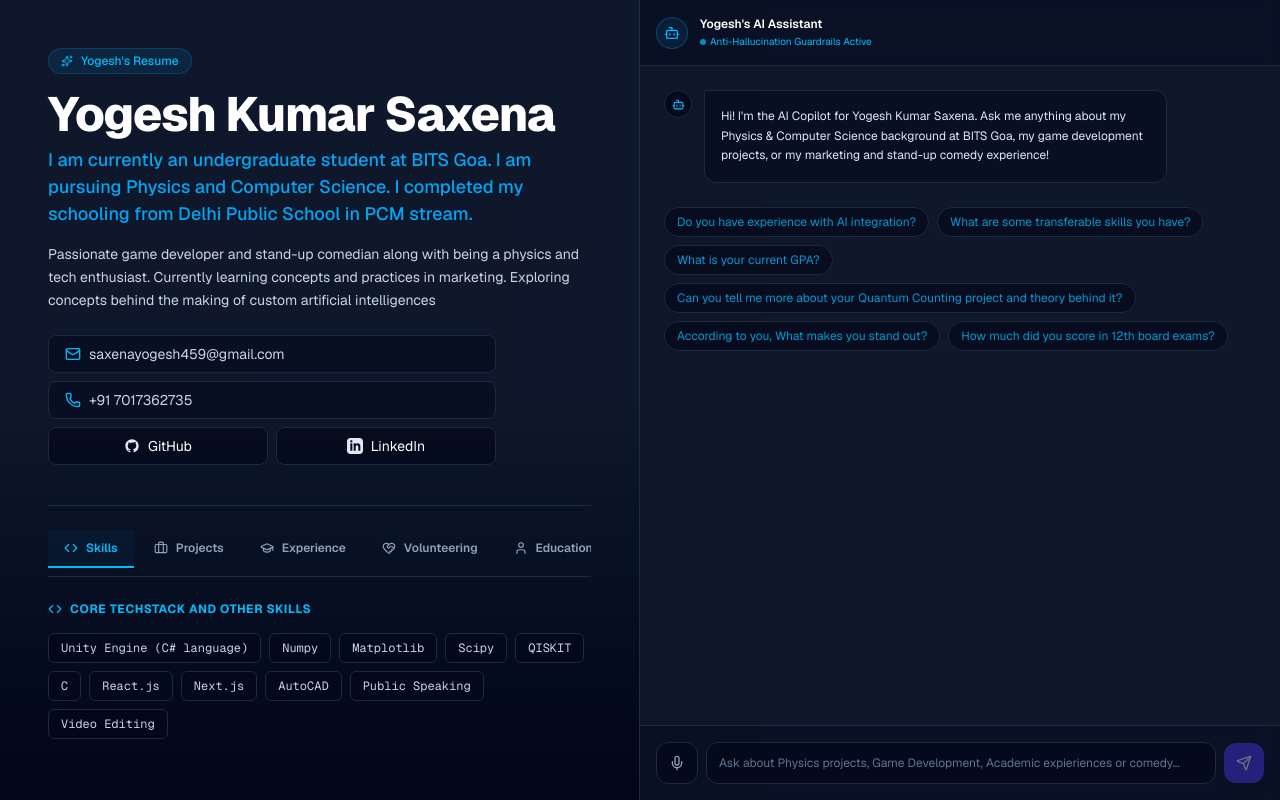
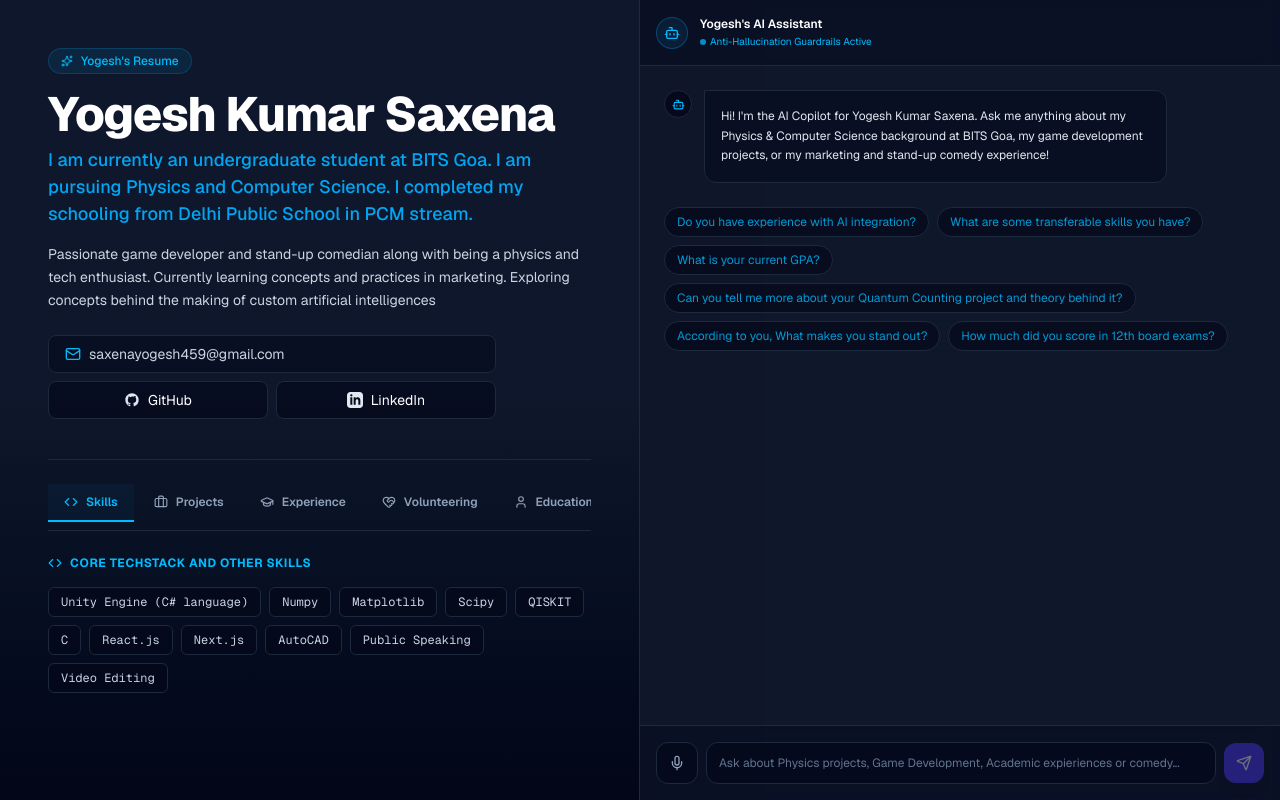
Before and after one commit to Yogi123-des/Resume-Copilot-, a Next.js app in the folder ai-portfolio/: page / in a window 1280 px wide. Built offline with nearby package versions, Linux system fonts and the light colour scheme.

Commit message:
Frontend changes

```diff
--- a/ai-portfolio/app/page.tsx
+++ b/ai-portfolio/app/page.tsx
@@ -162,10 +162,7 @@ export default function Home() {
                   <MailIcon size={16} className="text-sky-400" />
                   <span>{profileData.contact.email || "saxenayogesh459@gmail.com"}</span>
                </div>
-               <div className="flex items-center gap-2 px-4 py-2 bg-slate-950/40 border border-slate-800 rounded-lg text-slate-300 text-sm cursor-default">
-                  <PhoneIcon size={16} className="text-sky-400" />
-                  <span>{profileData.contact.phone || "+91 7017362735"}</span>
-               </div>
+
                <div className="flex gap-2 w-full">
                   <a
                     href={profileData.contact.github}
--- a/ai-portfolio/profile.json
+++ b/ai-portfolio/profile.json
@@ -6,7 +6,6 @@
     "summary": "Passionate game developer and stand-up comedian along with being a physics and tech enthusiast. Currently learning concepts and practices in marketing. Exploring concepts behind the making of custom artificial intelligences"
   },
   "contact": {
-    "phone": "+91 7017362735",
     "email": "saxenayogesh459@gmail.com",
     "github": "https://github.com/Yogi123-des",
     "linkedin": "https://www.linkedin.com/in/yogesh-saxena-610049206/"
```
